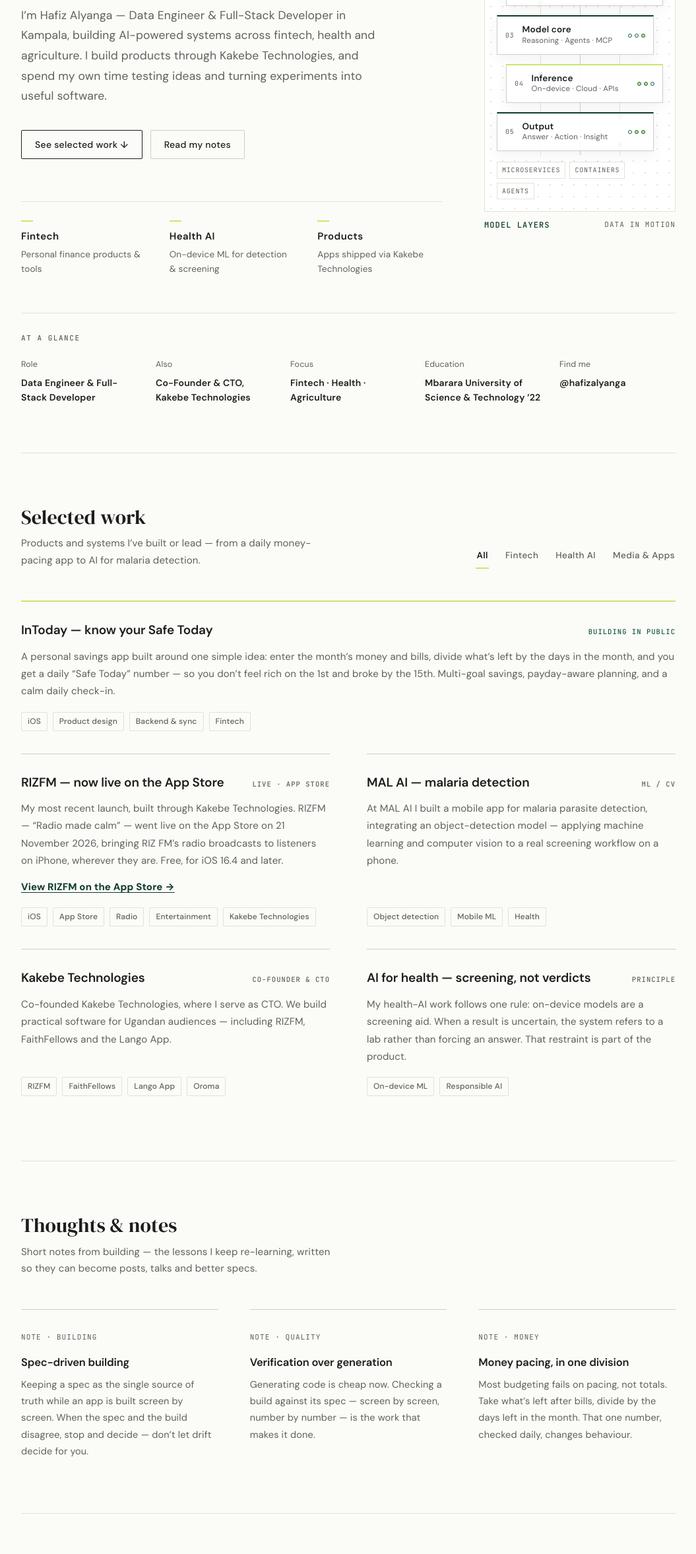
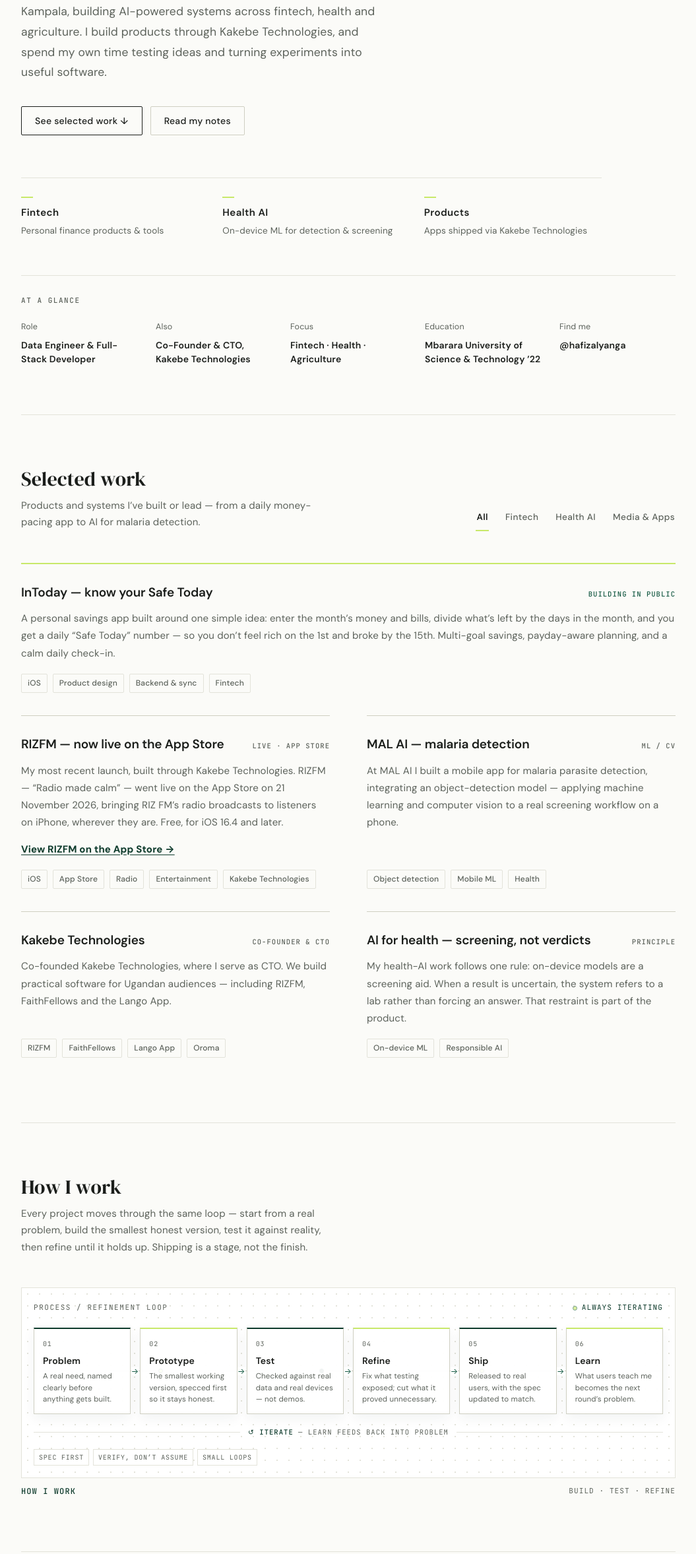
Before and after one commit to pkasemer/personal-website, a plain HTML site: page index.html in a window 1280 px wide. Shown: the part 445-2800 px from the top of the page at 66% size, without its empty margins (112-1167 px from the left). Drawn offline with Linux system fonts and the light colour scheme.

Commit message:
Remove hero model animation, add How I work horizontal process section

```diff
--- a/index.html
+++ b/index.html
@@ -33,7 +33,7 @@ a{color:inherit}
 .btn-ghost{border-color:var(--line-strong)}
 .btn-ghost:hover{border-color:var(--ink)}
 .hero{padding:96px 0 72px}
-.hero-grid{display:grid;grid-template-columns:1.65fr .75fr;gap:64px;align-items:stretch}
+.hero-grid{display:block;max-width:880px}
 .hero-grid>*,.work-list>*,.thoughts>*,.about>*,.contact>*,.stats>*{min-width:0}
 .eyebrow{display:inline-flex;align-items:center;gap:10px;background:transparent;border:none;padding:0;font-family:"JetBrains Mono",monospace;font-size:11.5px;font-weight:500;letter-spacing:.14em;text-transform:uppercase;color:var(--muted)}
 .dot{width:8px;height:8px;border-radius:50%;background:var(--accent);border:1px solid var(--green-2);display:inline-block;flex:none}
@@ -41,37 +41,35 @@ h1{font-family:"DM Serif Display",serif;font-weight:400;line-height:1.14;letter-
 h1 .hero-sub{display:block;margin-top:20px;font-family:"DM Sans",system-ui,sans-serif;font-weight:400;font-style:normal;font-size:clamp(19px,2.4vw,24px);line-height:1.5;letter-spacing:0;color:var(--muted)}
 .lede{font-size:17.5px;line-height:1.75;color:var(--muted);max-width:560px;margin:0}
 .hero-actions{display:flex;gap:12px;flex-wrap:wrap;margin-top:36px}
-.hero-side{display:flex;flex-direction:column;justify-content:center;gap:44px;min-width:0;max-width:100%}
-.model-visual{width:100%;max-width:340px;min-width:0;margin:0 auto}
-.mv-panel{position:relative;max-width:100%;border:1px solid var(--line);background:#fff;background-image:radial-gradient(circle,var(--line) 1px,transparent 1px);background-size:18px 18px;padding:20px 18px 18px;overflow:hidden}
-.mv-head{display:flex;justify-content:space-between;align-items:center;margin-bottom:18px;font-family:"JetBrains Mono",monospace;font-size:11px;letter-spacing:.14em;text-transform:uppercase;color:var(--muted)}
-.mv-live{display:inline-flex;align-items:center;gap:7px;color:var(--green);letter-spacing:.1em}
-.mv-live i{width:7px;height:7px;border-radius:50%;background:var(--accent);border:1px solid var(--green-2);display:block;animation:mv-blink 2.2s ease-in-out infinite}
-.mv-stack{position:relative;display:grid;gap:14px}
-.mv-rails{position:absolute;inset:-6px 0;pointer-events:none;z-index:0}
-.mv-rail{position:absolute;top:0;bottom:0;width:1px;background:var(--line)}
-.mv-rail:nth-child(1){left:26%}.mv-rail:nth-child(2){left:50%;background:var(--line-strong)}.mv-rail:nth-child(3){left:74%}
-.mv-particle{position:absolute;top:0;width:7px;height:7px;margin-left:-3px;border-radius:50%;background:var(--accent);border:1px solid var(--green);z-index:1;opacity:0;animation:mv-fall 3.6s linear infinite}
-.mv-particle.dark{background:var(--green);border-color:var(--green)}
-.mv-p1{left:26%;animation-delay:0s}.mv-p2{left:50%;animation-delay:1.1s}.mv-p3{left:74%;animation-delay:2s}.mv-p4{left:26%;animation-delay:2.6s}.mv-p5{left:50%;animation-delay:.5s}.mv-p6{left:74%;animation-delay:1.6s}
-.mv-scan{position:absolute;left:0;right:0;top:0;height:28px;background:linear-gradient(to bottom,transparent,rgba(200,232,106,.22),transparent);pointer-events:none;z-index:3;animation:mv-scan 5s ease-in-out infinite}
-.mv-layer{position:relative;z-index:2;display:flex;align-items:center;gap:12px;min-width:0;max-width:100%;padding:11px 12px;background:rgba(255,255,255,.92);border:1px solid var(--line-strong);border-top:2px solid var(--green);box-shadow:0 6px 18px rgba(14,59,44,.06)}
-.mv-layer:nth-child(odd){margin-right:14px}.mv-layer.alt{margin-left:14px;margin-right:0;border-top-color:var(--accent)}
-.mv-num{font-family:"JetBrains Mono",monospace;font-size:10px;color:var(--muted);letter-spacing:.08em;flex:none}
-.mv-layer-text{flex:1;min-width:0}
-.mv-layer-text strong{display:block;font-size:13.5px;line-height:1.3;font-weight:600;letter-spacing:.01em}
-.mv-layer-text small{display:block;font-size:11.5px;line-height:1.45;color:var(--muted);white-space:normal}
-.mv-nodes{display:flex;gap:4px;flex:none}
-.mv-nodes i{width:6px;height:6px;border-radius:50%;border:1px solid var(--green-2);background:#fff;display:block}
-.mv-nodes i.on{background:var(--accent)}
-.mv-foot{display:flex;gap:6px;flex-wrap:wrap;margin-top:16px}
-.mv-foot span{font-family:"JetBrains Mono",monospace;font-size:10px;letter-spacing:.08em;text-transform:uppercase;color:var(--muted);border:1px solid var(--line);padding:3px 7px;background:#fff}
-.mv-caption{display:flex;justify-content:space-between;gap:16px;margin-top:10px;font-family:"JetBrains Mono",monospace;font-size:11px;letter-spacing:.1em;text-transform:uppercase;color:var(--muted)}
-.mv-caption span:first-child{color:var(--green);font-weight:500;font-size:12px}
-@keyframes mv-fall{0%{transform:translateY(-4px);opacity:0}10%{opacity:1}88%{opacity:1}100%{transform:translateY(384px);opacity:0}}
-@keyframes mv-scan{0%,100%{transform:translateY(-30px);opacity:0}18%{opacity:1}50%{transform:translateY(344px);opacity:1}68%,82%{opacity:0}}
-@keyframes mv-blink{0%,100%{opacity:1}50%{opacity:.35}}
-@media(prefers-reduced-motion:reduce){.mv-particle,.mv-scan,.mv-live i{animation:none!important}.mv-particle{opacity:.9}}
+.process-visual{width:100%;min-width:0;max-width:100%}
+.pv-panel{position:relative;max-width:100%;border:1px solid var(--line);background:#fff;background-image:radial-gradient(circle,var(--line) 1px,transparent 1px);background-size:18px 18px;padding:20px 18px 18px;overflow:hidden}
+.pv-head{display:flex;justify-content:space-between;align-items:center;gap:16px;flex-wrap:wrap;margin-bottom:20px;font-family:"JetBrains Mono",monospace;font-size:11px;letter-spacing:.14em;text-transform:uppercase;color:var(--muted)}
+.pv-live{display:inline-flex;align-items:center;gap:7px;color:var(--green);letter-spacing:.1em}
+.pv-live i{width:7px;height:7px;border-radius:50%;background:var(--accent);border:1px solid var(--green-2);display:block;animation:pv-blink 2.2s ease-in-out infinite}
+.pv-flow{position:relative}
+.pv-track{position:absolute;left:0;right:0;top:50%;height:1px;background:var(--line-strong);z-index:0}
+.pv-particle{position:absolute;top:50%;left:0;width:7px;height:7px;margin-top:-3px;border-radius:50%;background:var(--accent);border:1px solid var(--green);z-index:1;opacity:0;animation:pv-slide 7s linear infinite}
+.pv-particle.dark{background:var(--green);border-color:var(--green)}
+.pv-q1{animation-delay:0s}.pv-q2{animation-delay:1.8s}.pv-q3{animation-delay:3.6s}.pv-q4{animation-delay:5.2s}
+.pv-stages{position:relative;z-index:2;display:grid;grid-template-columns:repeat(6,1fr);gap:14px}
+.pv-stage{position:relative;min-width:0;background:rgba(255,255,255,.94);border:1px solid var(--line-strong);border-top:2px solid var(--green);box-shadow:0 6px 18px rgba(14,59,44,.06);padding:14px 13px 13px}
+.pv-stage.alt{border-top-color:var(--accent)}
+.pv-stage:not(:last-child)::after{content:"→";position:absolute;right:-13px;top:50%;transform:translateY(-50%);z-index:3;font-size:12px;color:var(--green-2);background:#fff;line-height:1}
+.pv-num{font-family:"JetBrains Mono",monospace;font-size:10px;color:var(--muted);letter-spacing:.08em;display:block;margin-bottom:8px}
+.pv-stage strong{display:block;font-size:14px;line-height:1.3;font-weight:600;letter-spacing:.01em;margin-bottom:6px}
+.pv-stage small{display:block;font-size:11.5px;line-height:1.5;color:var(--muted)}
+.pv-loop{display:flex;align-items:center;gap:12px;margin-top:18px;font-family:"JetBrains Mono",monospace;font-size:10.5px;letter-spacing:.1em;text-transform:uppercase;color:var(--muted)}
+.pv-loop::before,.pv-loop::after{content:"";height:1px;background:var(--line);flex:1}
+.pv-loop b{color:var(--green);font-weight:500}
+.pv-foot{display:flex;gap:6px;flex-wrap:wrap;margin-top:16px}
+.pv-foot span{font-family:"JetBrains Mono",monospace;font-size:10px;letter-spacing:.08em;text-transform:uppercase;color:var(--muted);border:1px solid var(--line);padding:3px 7px;background:#fff}
+.pv-caption{display:flex;justify-content:space-between;gap:16px;flex-wrap:wrap;margin-top:10px;font-family:"JetBrains Mono",monospace;font-size:11px;letter-spacing:.1em;text-transform:uppercase;color:var(--muted)}
+.pv-caption span:first-child{color:var(--green);font-weight:500;font-size:12px}
+@keyframes pv-slide{0%{left:0;opacity:0}6%{opacity:1}94%{opacity:1}100%{left:calc(100% - 7px);opacity:0}}
+@keyframes pv-blink{0%,100%{opacity:1}50%{opacity:.35}}
+@media(prefers-reduced-motion:reduce){.pv-particle,.pv-live i{animation:none!important}.pv-particle{opacity:0}}
+@media(max-width:900px){.pv-stages{grid-template-columns:repeat(3,1fr)}.pv-stage:not(:last-child)::after{display:none}.pv-track,.pv-particle{display:none}}
+@media(max-width:520px){.pv-stages{grid-template-columns:1fr 1fr}}
 footer a{text-decoration:none}
 footer a:hover{color:var(--green);text-decoration:underline;text-decoration-color:var(--accent);text-decoration-thickness:2px;text-underline-offset:4px}
 .glance{margin-top:56px;padding-top:28px;border-top:1px solid var(--line)}
@@ -132,7 +130,7 @@ footer{border-top:1px solid var(--line);padding:32px 0 48px;color:var(--muted);f
 <body>
 <header class="topbar"><div class="wrap topbar-inner">
 <a class="logo" href="#top"><span class="logo-mark">H</span> Hafiz Alyanga</a>
-<nav class="nav" aria-label="Primary"><a href="#work">Work</a><a href="#thoughts">Thoughts</a><a href="#about">About</a></nav>
+<nav class="nav" aria-label="Primary"><a href="#work">Work</a><a href="#process">Process</a><a href="#thoughts">Thoughts</a><a href="#about">About</a></nav>
 <a class="btn btn-primary" href="mailto:pkasemer@gmail.com">Get in touch</a>
 </div></header>
 
@@ -152,24 +150,6 @@ footer{border-top:1px solid var(--line);padding:32px 0 48px;color:var(--muted);f
           <div class="stat"><b>Health AI</b><span>On-device ML for detection &amp; screening</span></div>
           <div class="stat"><b>Products</b><span>Apps shipped via Kakebe Technologies</span></div>
         </div>
-      </div>
-      <div class="hero-side">
-      <div class="model-visual" role="img" aria-label="Futuristic model layers with data flowing through them — from input, through embedding and a model core, to inference and output.">
-        <div class="mv-panel">
-          <div class="mv-head"><span>System / Model</span><span class="mv-live"><i></i> Live flow</span></div>
-          <div class="mv-stack">
-            <div class="mv-rails" aria-hidden="true"><span class="mv-rail"></span><span class="mv-rail"></span><span class="mv-rail"></span><span class="mv-particle mv-p1"></span><span class="mv-particle dark mv-p2"></span><span class="mv-particle mv-p3"></span><span class="mv-particle dark mv-p4"></span><span class="mv-particle mv-p5"></span><span class="mv-particle dark mv-p6"></span></div>
-            <div class="mv-scan" aria-hidden="true"></div>
-            <div class="mv-layer"><span class="mv-num">01</span><div class="mv-layer-text"><strong>Input</strong><small>Events · Images · Text</small></div><span class="mv-nodes" aria-hidden="true"><i class="on"></i><i></i><i></i></span></div>
-            <div class="mv-layer alt"><span class="mv-num">02</span><div class="mv-layer-text"><strong>Embedding</strong><small>Vectors · Features · Context</small></div><span class="mv-nodes" aria-hidden="true"><i></i><i class="on"></i><i></i></span></div>
-            <div class="mv-layer"><span class="mv-num">03</span><div class="mv-layer-text"><strong>Model core</strong><small>Reasoning · Agents · MCP</small></div><span class="mv-nodes" aria-hidden="true"><i></i><i></i><i class="on"></i></span></div>
-            <div class="mv-layer alt"><span class="mv-num">04</span><div class="mv-layer-text"><strong>Inference</strong><small>On-device · Cloud · APIs</small></div><span class="mv-nodes" aria-hidden="true"><i class="on"></i><i class="on"></i><i></i></span></div>
-            <div class="mv-layer"><span class="mv-num">05</span><div class="mv-layer-text"><strong>Output</strong><small>Answer · Action · Insight</small></div><span class="mv-nodes" aria-hidden="true"><i></i><i class="on"></i><i class="on"></i></span></div>
-          </div>
-          <div class="mv-foot"><span>Microservices</span><span>Containers</span><span>Agents</span></div>
-        </div>
-        <div class="mv-caption"><span>Model layers</span><span>Data in motion</span></div>
-      </div>
       </div>
     </div>
     <div class="glance" aria-label="At a glance">
@@ -226,6 +206,33 @@ footer{border-top:1px solid var(--line);padding:32px 0 48px;color:var(--muted);f
         <p>My health-AI work follows one rule: on-device models are a screening aid. When a result is uncertain, the system refers to a lab rather than forcing an answer. That restraint is part of the product.</p>
         <div class="tags"><span class="tag">On-device ML</span><span class="tag">Responsible AI</span></div>
       </article>
+    </div>
+  </section>
+
+  <section id="process">
+    <div class="section-head"><div><h2>How I work</h2><p>Every project moves through the same loop — start from a real problem, build the smallest honest version, test it against reality, then refine until it holds up. Shipping is a stage, not the finish.</p></div></div>
+    <div class="process-visual" role="img" aria-label="How I work, as a left-to-right flow: problem, prototype, test with real data, refine, ship, then learn and iterate — with what I learn looping back to the start.">
+      <div class="pv-panel">
+        <div class="pv-head"><span>Process / Refinement loop</span><span class="pv-live"><i></i> Always iterating</span></div>
+        <div class="pv-flow">
+          <div class="pv-track" aria-hidden="true"></div>
+          <span class="pv-particle pv-q1" aria-hidden="true"></span>
+          <span class="pv-particle dark pv-q2" aria-hidden="true"></span>
+          <span class="pv-particle pv-q3" aria-hidden="true"></span>
+          <span class="pv-particle dark pv-q4" aria-hidden="true"></span>
+          <div class="pv-stages">
+            <div class="pv-stage"><span class="pv-num">01</span><strong>Problem</strong><small>A real need, named clearly before anything gets built.</small></div>
+            <div class="pv-stage alt"><span class="pv-num">02</span><strong>Prototype</strong><small>The smallest working version, specced first so it stays honest.</small></div>
+            <div class="pv-stage"><span class="pv-num">03</span><strong>Test</strong><small>Checked against real data and real devices — not demos.</small></div>
+            <div class="pv-stage alt"><span class="pv-num">04</span><strong>Refine</strong><small>Fix what testing exposed; cut what it proved unnecessary.</small></div>
+            <div class="pv-stage"><span class="pv-num">05</span><strong>Ship</strong><small>Released to real users, with the spec updated to match.</small></div>
+            <div class="pv-stage alt"><span class="pv-num">06</span><strong>Learn</strong><small>What users teach me becomes the next round’s problem.</small></div>
+          </div>
+        </div>
+        <div class="pv-loop" aria-hidden="true"><span><b>↺ Iterate</b> — learn feeds back into problem</span></div>
+        <div class="pv-foot"><span>Spec first</span><span>Verify, don’t assume</span><span>Small loops</span></div>
+      </div>
+      <div class="pv-caption"><span>How I work</span><span>Build · Test · Refine</span></div>
     </div>
   </section>
 
```
